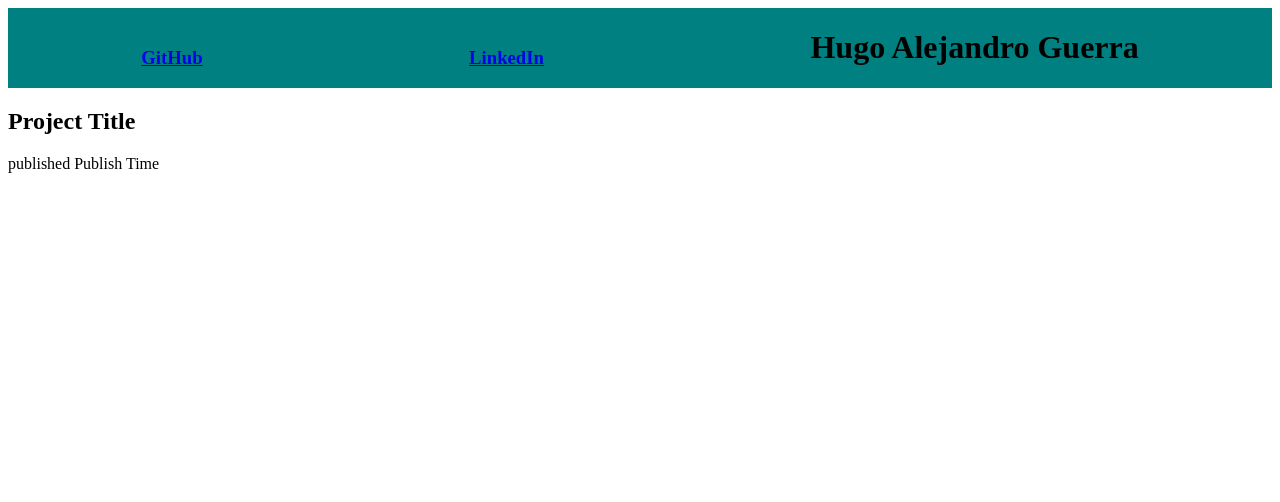
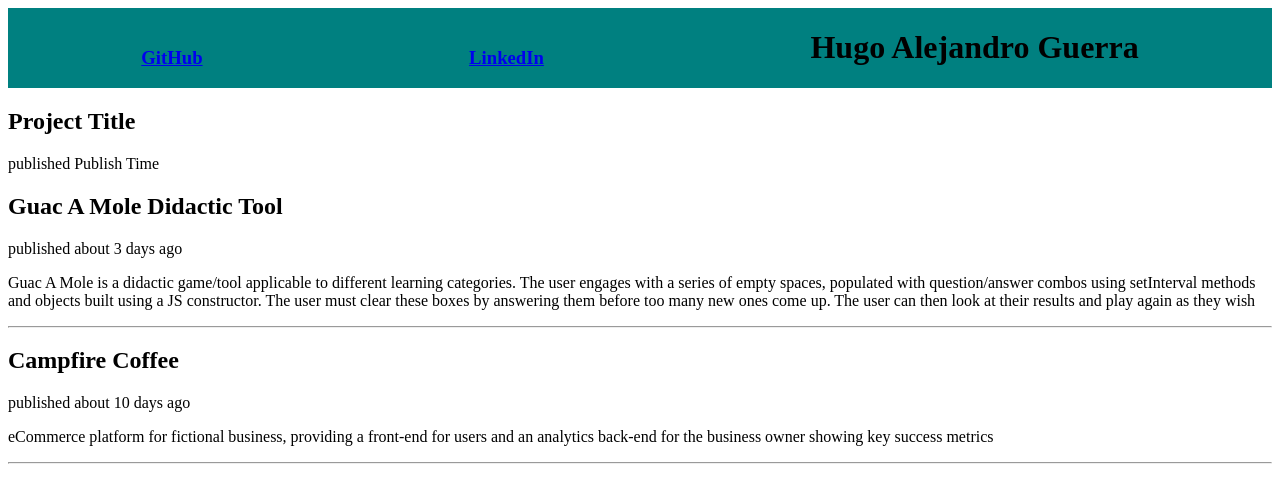
Before and after one commit to alexwuwei/portfolio, a plain HTML site: page index.html in a window 1280 px wide. Drawn offline with nearby package versions, Linux system fonts and the light colour scheme.

Commit message:
built logic that populates index.html with relevant projects using jQuery logic and object constructor

```diff
--- a/index.html
+++ b/index.html
@@ -24,6 +24,7 @@
     </section>
 
   <script type="text/javascript" src="https://code.jquery.com/jquery-2.2.0.js"></script>
+  <script type="text/javascript" src="scripts/projects.js"></script>
   <script type="text/javascript" src="scripts/app.js"></script>
   </body>
 </html>
--- a/scripts/app.js
+++ b/scripts/app.js
@@ -11,9 +11,17 @@ Project.prototype.toHtml = function () {
   var $newProject = $('article.template').clone();
   $newProject.attr('data-category', this.category);
   $newProject.find('h2').text(this.title);
-  $newProject.find('time').html('about' + parseInt((new Date() - new Date(this.publishedOn))/60/60/24/1000) + 'days ago');
+  $newProject.find('time').html('about ' + parseInt((new Date() - new Date(this.publishedOn))/60/60/24/1000) + ' days ago');
   $newProject.find('.project-body').html(this.body);
   $newProject.append('<hr>');
   $newProject.removeClass();
   return $newProject;
 };
+
+rawData.forEach(function(ele) {
+  projects.push(new Project(ele));
+});
+
+projects.forEach(function(a){
+  $('#projects').append(a.toHtml());
+});
--- a/scripts/projects.js
+++ b/scripts/projects.js
@@ -0,0 +1,14 @@
+var rawData = [
+  {
+    title:       'Guac A Mole Didactic Tool',
+    category:    'Didactic',
+    publishedOn: '2016-01-29',
+    body:        '<p>Guac A Mole is a didactic game/tool applicable to different learning categories. The user engages with a series of empty spaces, populated with question/answer combos using setInterval methods and objects built using a JS constructor. The user must clear these boxes by answering them before too many new ones come up. The user can then look at their results and play again as they wish </p>'
+  },
+  {
+    title:       'Campfire Coffee',
+    category:    'eCommerce',
+    publishedOn: '2016-01-22',
+    body:        '<p>eCommerce platform for fictional business, providing a front-end for users and an analytics back-end for the business owner showing key success metrics</p>'
+  }
+];
```
